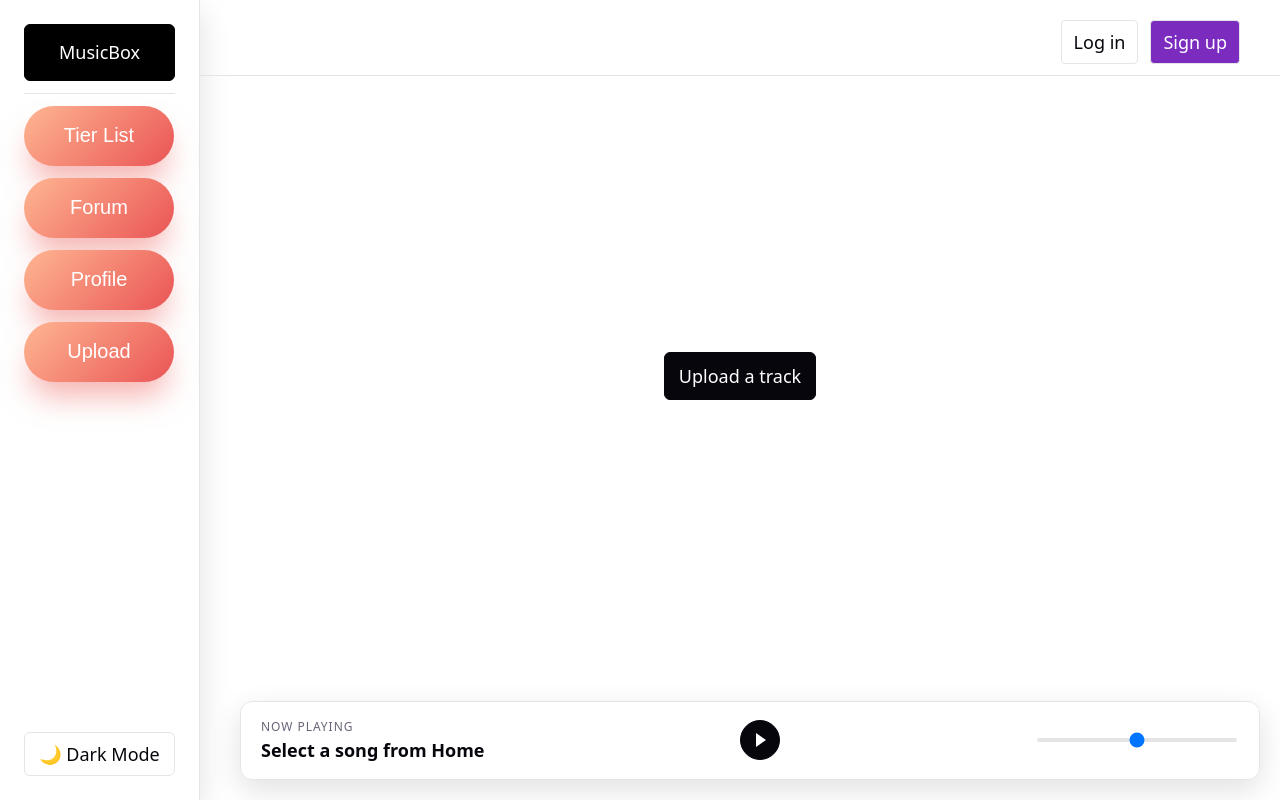
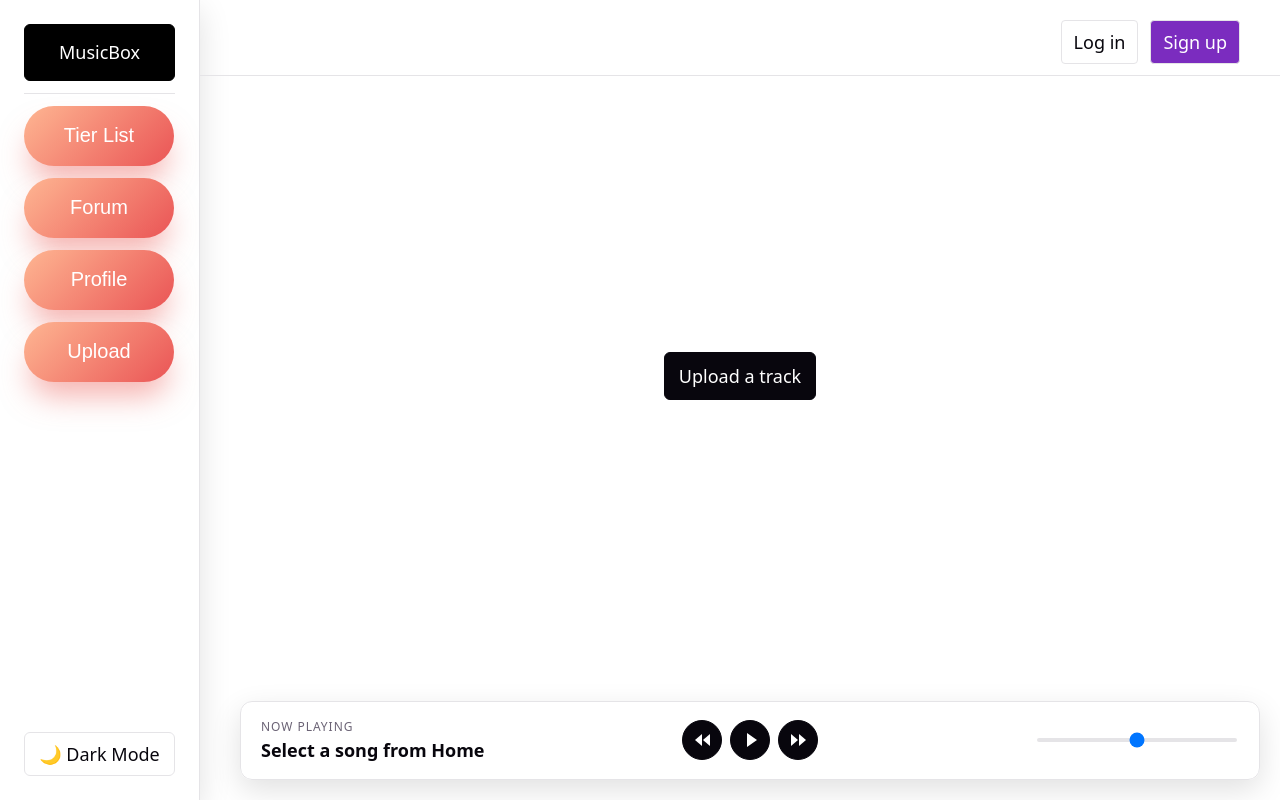
Before and after one commit to andreikeanandavid828-star/musicon, a React (Vite) app: page /upload in a window 1280 px wide. Built offline with nearby package versions, Linux system fonts and the light colour scheme.

Commit message:
Play and Pause buttons created and working

```diff
--- a/src/App.css
+++ b/src/App.css
@@ -760,9 +760,9 @@
   right: 20px;
   bottom: 20px;
   left: calc(var(--sidebar-width) + 40px);
-  display: flex;
+  display: grid;
+  grid-template-columns: minmax(0, 1fr) auto minmax(0, 1fr);
   align-items: center;
-  justify-content: space-between;
   gap: 24px;
   max-width: 1086px;
   margin: 0 auto;
@@ -776,6 +776,7 @@
 
 .footer-track {
   display: flex;
+  grid-column: 1;
   min-width: 0;
   flex-direction: column;
   gap: 2px;
@@ -794,6 +795,14 @@
   color: var(--heading);
   text-overflow: ellipsis;
   white-space: nowrap;
+}
+
+.footer-controls {
+  display: flex;
+  grid-column: 2;
+  flex: 0 0 auto;
+  align-items: center;
+  gap: 8px;
 }
 
 .footer-error {
@@ -834,7 +843,30 @@
   background: linear-gradient(to right, currentColor 0 4px, transparent 4px 8px, currentColor 8px 12px);
 }
 
+.skip-icon {
+  display: flex;
+  align-items: center;
+  gap: 1px;
+}
+
+.skip-icon span {
+  width: 0;
+  height: 0;
+  border-top: 6px solid transparent;
+  border-bottom: 6px solid transparent;
+}
+
+.skip-icon--previous span {
+  border-right: 7px solid currentColor;
+}
+
+.skip-icon--next span {
+  border-left: 7px solid currentColor;
+}
+
 .footer-volume {
+  grid-column: 3;
+  justify-self: end;
   flex: 1 1 auto;
   width: 100%;
   max-width: 200px;
--- a/src/App.jsx
+++ b/src/App.jsx
@@ -17,6 +17,7 @@ import Profile from './Profile.jsx';
 import ProfileButton from './ProfileButton.jsx';
 import Upload from './Upload.jsx';
 import UploadButton from './UploadButton.jsx';
+import { songs } from './songs.js';
 
 function AppShell() {
   const [isDarkMode, setIsDarkMode] = useState(false);
@@ -24,6 +25,14 @@ function AppShell() {
   const { pathname } = useLocation();
   const isAuthPage = pathname === '/login' || pathname === '/signup';
   const handleSongSelection = (song) => setSelectedSong({ ...song });
+  const handleTrackNavigation = (direction) => {
+    const currentIndex = songs.findIndex((song) => song.id === selectedSong?.id);
+    const nextIndex = currentIndex === -1
+      ? direction < 0 ? songs.length - 1 : 0
+      : (currentIndex + direction + songs.length) % songs.length;
+
+    handleSongSelection(songs[nextIndex]);
+  };
 
   useEffect(() => {
     document.documentElement.dataset.theme = isDarkMode ? 'dark' : 'light';
@@ -72,7 +81,13 @@ function AppShell() {
         <Route path="/upload" element={<Upload />} />
       </Routes>
 
-      {!isAuthPage && <FooterMusicPlayer selectedSong={selectedSong} />}
+      {!isAuthPage && (
+        <FooterMusicPlayer
+          selectedSong={selectedSong}
+          onPreviousSong={() => handleTrackNavigation(-1)}
+          onNextSong={() => handleTrackNavigation(1)}
+        />
+      )}
     </div>
   );
 }
--- a/src/Footer.jsx
+++ b/src/Footer.jsx
@@ -1,7 +1,7 @@
 import { useEffect, useRef, useState } from 'react';
 import Button from './Button.jsx';
 
-export default function FooterMusicPlayer({ selectedSong }) {
+export default function FooterMusicPlayer({ selectedSong, onPreviousSong, onNextSong }) {
   const [isPlaying, setIsPlaying] = useState(false);
   const [volume, setVolume] = useState(0.5);
   const [playbackError, setPlaybackError] = useState('');
@@ -51,6 +51,18 @@ export default function FooterMusicPlayer({ selectedSong }) {
         <span className="footer-eyebrow">Now playing</span>
         <strong>{selectedSong?.title ?? 'Select a song from Home'}</strong>
       </div>
+      <div className="footer-controls" role="group" aria-label="Playback controls">
+        <Button
+          className="footer-action"
+          aria-label="Previous track"
+          title="Previous track"
+          onClick={onPreviousSong}
+        >
+          <span className="skip-icon skip-icon--previous" aria-hidden="true">
+            <span />
+            <span />
+          </span>
+        </Button>
         <Button
           className="footer-action"
           aria-label={isPlaying ? 'Pause' : 'Play'}
@@ -60,6 +72,18 @@ export default function FooterMusicPlayer({ selectedSong }) {
         >
           <span className={isPlaying ? 'pause-icon' : 'play-icon'} aria-hidden="true" />
         </Button>
+        <Button
+          className="footer-action"
+          aria-label="Next track"
+          title="Next track"
+          onClick={onNextSong}
+        >
+          <span className="skip-icon skip-icon--next" aria-hidden="true">
+            <span />
+            <span />
+          </span>
+        </Button>
+      </div>
       <input
         className="footer-volume"
         type="range"
```
Lines whose indentation alone changed are shown as unchanged.
